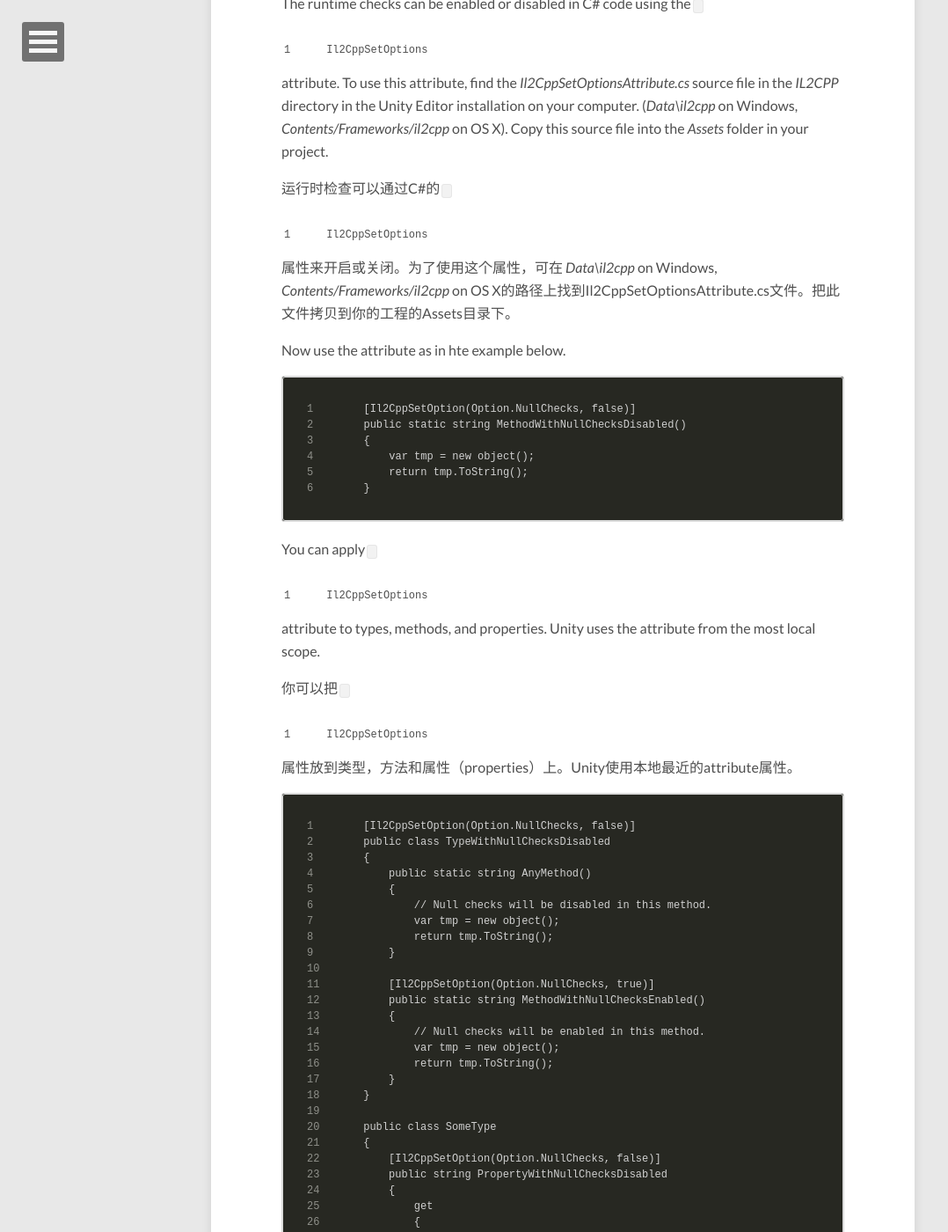
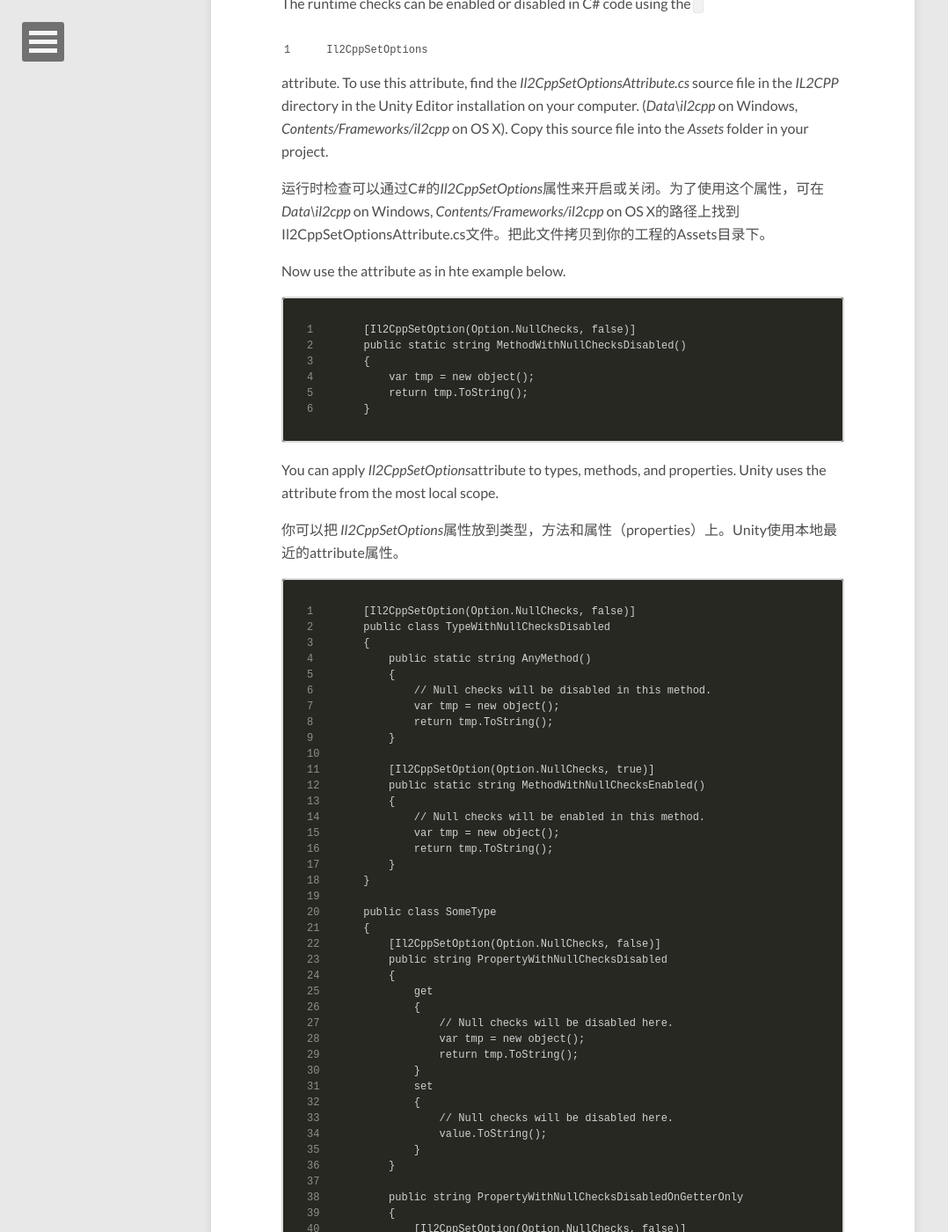
Before and after one commit to AllenSky/AllenSky.github.io, a Jekyll site: the page built from _posts/2017-04-09-Compile_Option.markdown, in a window 1280 px wide and 1400 px high, scrolled down 1306 px. Shown: the whole window at 88% size, without its empty margins (0-1078 px from the left). Built offline with Jekyll 4.4.1, drawn with Linux system fonts in a browser that asks for light colours; nearby versions of some CDN libraries; comment, search, counter and statistics services are not loaded.

Commit message:
修改显示
修改显示

````diff
--- a/_posts/2017-04-09-Compile_Option.markdown
+++ b/_posts/2017-04-09-Compile_Option.markdown
@@ -20,7 +20,7 @@ When using the [IL2CPP](https://docs.unity3d.com/Manual/IL2CPP.html) scripting b
 
 The runtime checks can be enabled or disabled in C# code using the `Il2CppSetOptions` attribute. To use this attribute, find the *Il2CppSetOptionsAttribute.cs* source file in the *IL2CPP* directory in the Unity Editor installation on your computer. (*Data\il2cpp* on Windows, *Contents/Frameworks/il2cpp* on OS X). Copy this source file into the *Assets* folder in your project.
 
-运行时检查可以通过C#的`Il2CppSetOptions`属性来开启或关闭。为了使用这个属性，可在 *Data\il2cpp* on Windows, *Contents/Frameworks/il2cpp* on OS X的路径上找到Il2CppSetOptionsAttribute.cs文件。把此文件拷贝到你的工程的Assets目录下。
+运行时检查可以通过C#的*Il2CppSetOptions*属性来开启或关闭。为了使用这个属性，可在 *Data\il2cpp* on Windows, *Contents/Frameworks/il2cpp* on OS X的路径上找到Il2CppSetOptionsAttribute.cs文件。把此文件拷贝到你的工程的Assets目录下。
 
 Now use the attribute as in hte example below.
 
@@ -33,9 +33,9 @@ public static string MethodWithNullChecksDisabled()
 }
 ```
 
-You can apply `Il2CppSetOptions` attribute to types, methods, and properties. Unity uses the attribute from the most local scope.
+You can apply *Il2CppSetOptions*attribute to types, methods, and properties. Unity uses the attribute from the most local scope.
 
-你可以把 `Il2CppSetOptions`属性放到类型，方法和属性（properties）上。Unity使用本地最近的attribute属性。
+你可以把 *Il2CppSetOptions*属性放到类型，方法和属性（properties）上。Unity使用本地最近的attribute属性。
 
 ```
 [Il2CppSetOption(Option.NullChecks, false)]
````
